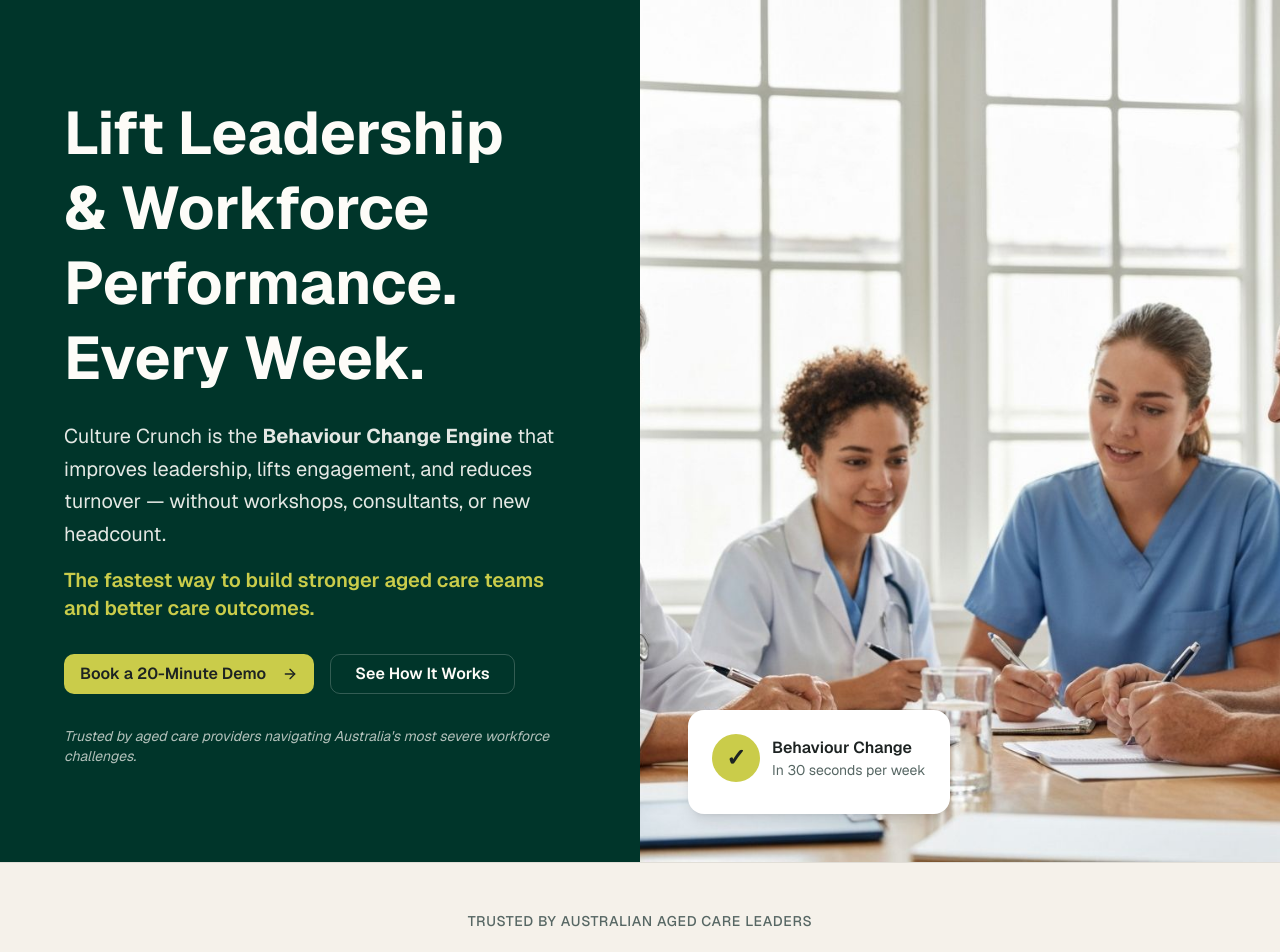
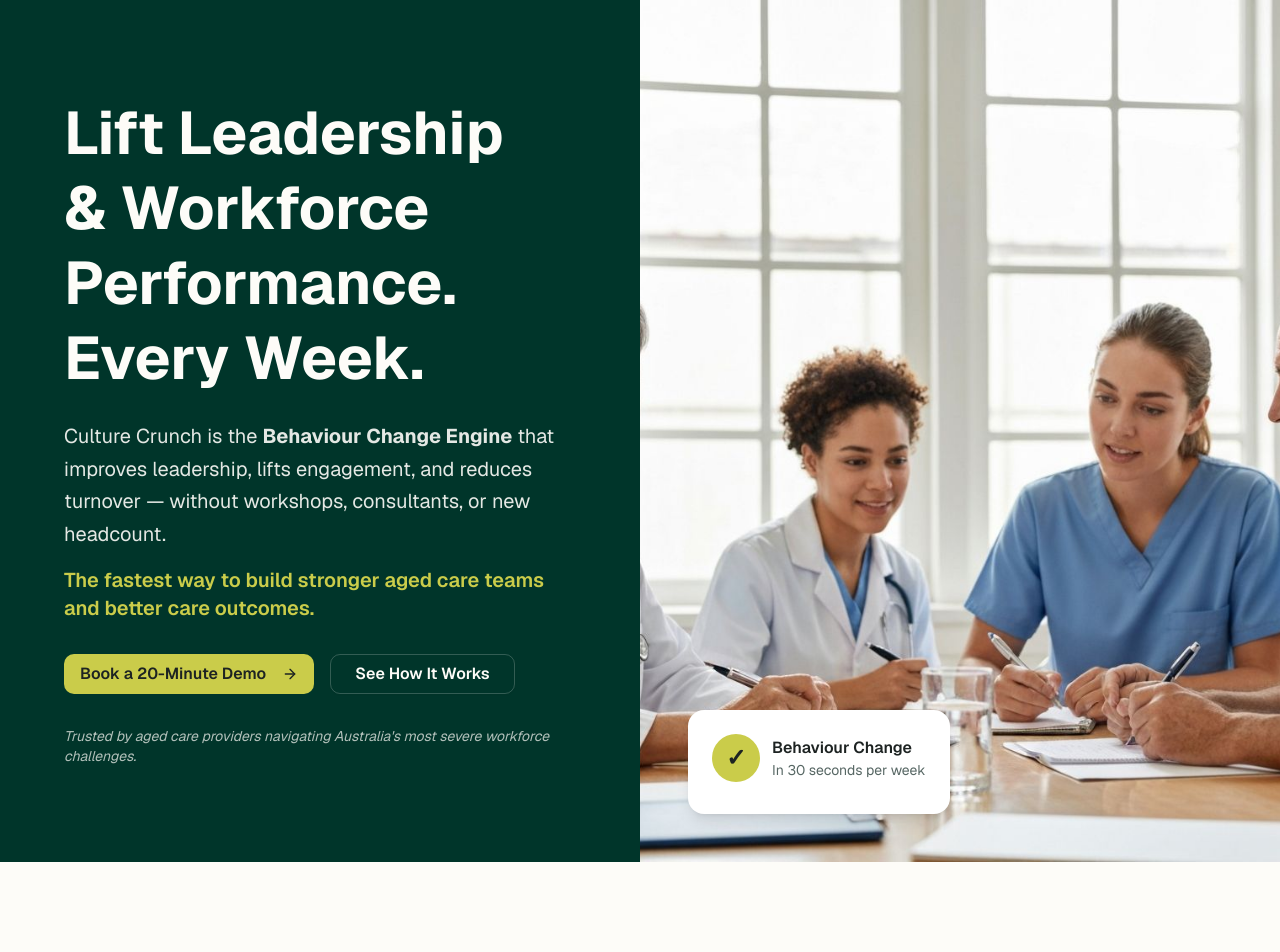
Before and after one commit to ivan-ai-san/agedcare-landing, a Next.js app: page / in a window 1280 px wide. Shown: the top 952 px of the page. Built offline with nearby package versions, Linux system fonts and the light colour scheme.

Commit message:
Remove LogoBar with partner logos
- Removed 'Trusted by Australian Aged Care Leaders' section
- Removed Bupa, Regis, Japara, Estia, Arcare logos

🤖 Generated with [Claude Code](https://claude.com/claude-code)

Co-Authored-By: Claude Opus 4.5 <noreply@anthropic.com>

```diff
--- a/app/page.tsx
+++ b/app/page.tsx
@@ -1,5 +1,4 @@
 import { HeroSection } from "@/components/hero-section"
-import { LogoBar } from "@/components/logo-bar"
 import { ProblemSection } from "@/components/problem-section"
 import { SolutionSection } from "@/components/solution-section"
 import { WhyItMattersSection } from "@/components/why-it-matters-section"
@@ -14,7 +13,6 @@ export default function Page() {
   return (
     <main className="min-h-screen">
       <HeroSection />
-      <LogoBar />
       <ProblemSection />
       <SolutionSection />
       <WhyItMattersSection />
```
